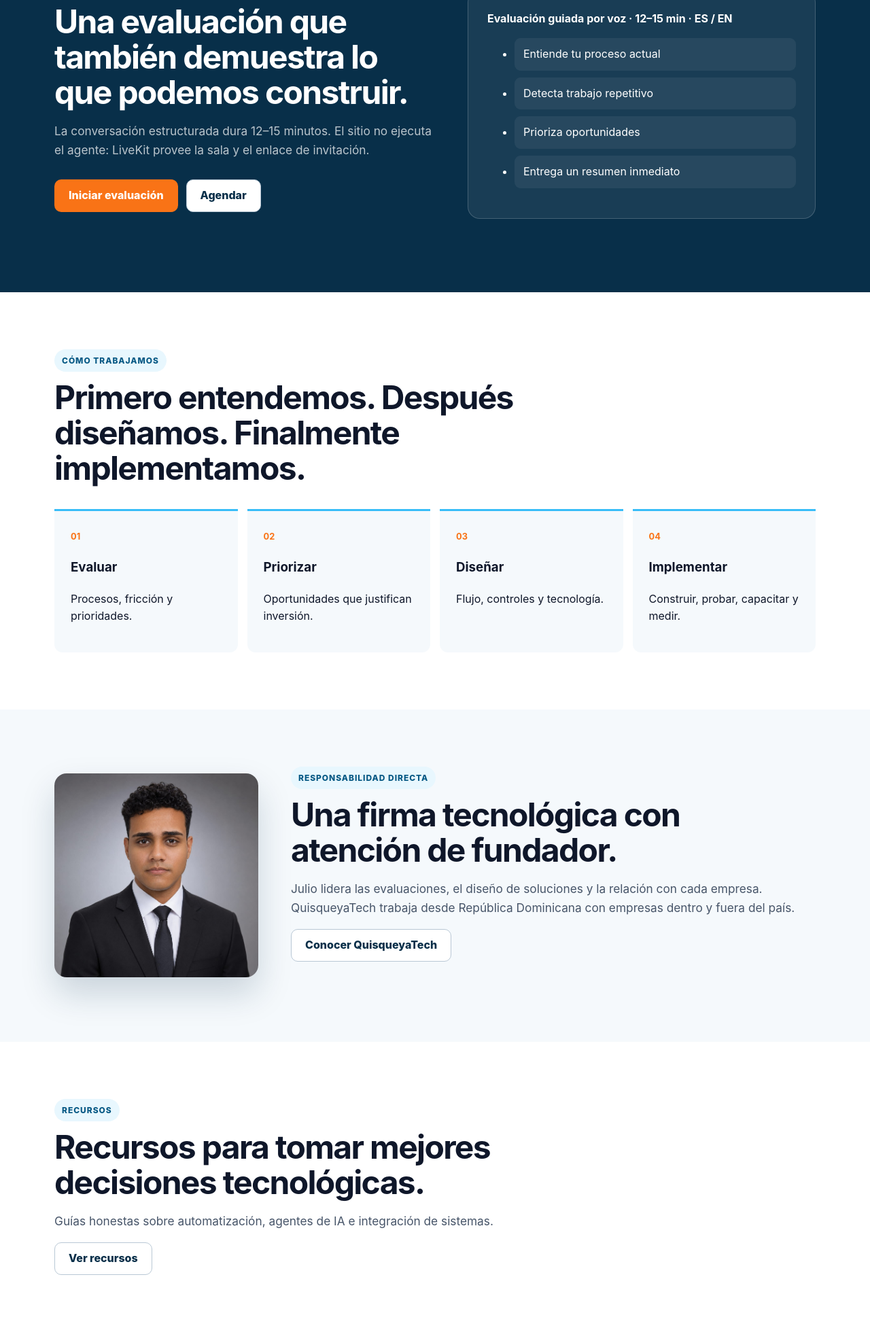
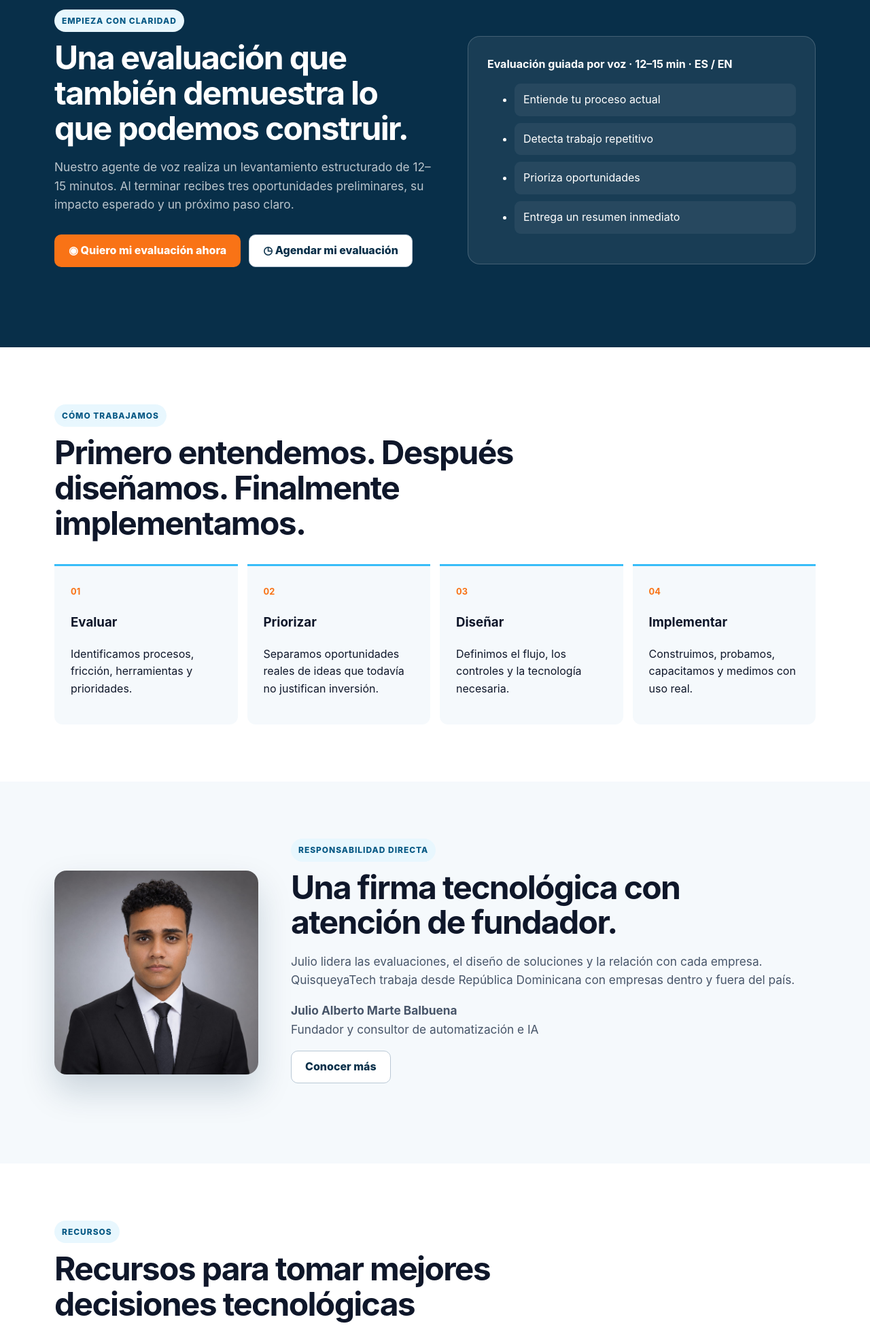
Before and after one commit to JulioMarte/Quisqueyatech.com, an Astro site: page / in a window 1280 px wide. Shown: the part 2542-4499 px from the top of the page at 68% size. Built offline with nearby package versions, Linux system fonts and the light colour scheme; Astro itself is replaced by a stand-in of ours; no server answers.

Commit message:
feat: restore current main homepage parity in Astro

```diff
--- a/src/pages/index.astro
+++ b/src/pages/index.astro
@@ -1,13 +1,13 @@
 ---
 import BaseLayout from "../layouts/BaseLayout.astro";
-const livekit = import.meta.env.PUBLIC_LIVEKIT_ASSESSMENT_URL || "/evaluacion/ahora";
 ---
-<BaseLayout title="Automatización, IA y software para empresas" description="Evaluamos cómo opera tu equipo y diseñamos automatizaciones, agentes de IA y software que mejoran la productividad." path="">
-<section class="hero"><div class="container"><span class="eyebrow">Automatización, IA y software para empresas</span><h1>Tu empresa no necesita más herramientas.<span>Necesita que trabajen juntas.</span></h1><p class="lede">Evaluamos cómo opera tu equipo, detectamos dónde se pierde tiempo y diseñamos automatizaciones, agentes de IA y software que mejoran la productividad sin complicar la operación.</p><div class="actions"><a class="btn" href={livekit}>◉ Quiero mi evaluación ahora</a><a class="btn outline" href="/evaluacion/agendar">◷ Agendar mi evaluación</a></div><div class="notes"><span>Evaluación inicial sin costo</span><span>Disponible en español e inglés</span><span>Resumen preliminar inmediato</span></div><div class="system-flow"><div class="flow-chip">Automatización</div><div class="flow-chip">Agentes de IA</div><div class="flow-chip">Software</div><div class="flow-output">Un solo sistema →</div></div></div></section>
+<BaseLayout title="Automatización, IA y software para empresas" description="Evaluamos cómo opera tu equipo, detectamos dónde se pierde tiempo y diseñamos automatizaciones, agentes de IA y software que mejoran la productividad sin complicar la operación." locale="es" path="">
+<section class="hero"><div class="container"><span class="eyebrow">Automatización, IA y software para empresas</span><h1>Tu empresa no necesita más herramientas.<span>Necesita que trabajen juntas.</span></h1><p class="lede">Evaluamos cómo opera tu equipo, detectamos dónde se pierde tiempo y diseñamos automatizaciones, agentes de IA y software que mejoran la productividad sin complicar la operación.</p><div class="actions"><a class="btn" href="/evaluacion/ahora">◉ Quiero mi evaluación ahora</a><a class="btn outline" href="/evaluacion/agendar">◷ Agendar mi evaluación</a></div><div class="notes"><span>Evaluación inicial sin costo</span><span>Disponible en español e inglés</span><span>Resumen preliminar inmediato</span></div><div class="system-flow"><div class="flow-chip">Automatización</div><div class="flow-chip">Agentes de IA</div><div class="flow-chip">Software</div><div class="flow-output">Un solo sistema →</div></div></div></section>
 <section class="section"><div class="container"><div class="section-head"><span class="eyebrow">El problema no es la falta de tecnología</span><h2>El trabajo se frena cuando procesos, personas y herramientas operan por separado.</h2><p>No recomendamos software por moda. Buscamos dónde se repite trabajo, se pierde información o una decisión llega demasiado tarde.</p></div><div class="grid">{[["Trabajo manual que se multiplica","Datos copiados entre formularios, hojas de cálculo y sistemas que nunca se sincronizan."],["Seguimientos que dependen de memoria","Solicitudes, clientes y tareas importantes quedan sin un próximo paso visible."],["Información difícil de convertir en decisiones","Los reportes llegan tarde o requieren horas de preparación manual."]].map(([t,p],i)=><article class="card"><div class="icon">0{i+1}</div><h3>{t}</h3><p>{p}</p></article>)}</div></div></section>
-<section class="section alt"><div class="container"><div class="section-head"><span class="eyebrow">Soluciones</span><h2>Tecnología aplicada a un resultado operativo claro.</h2><p>Podemos empezar con una mejora puntual o diseñar un sistema por fases.</p></div><div class="grid">{[["Automatización de procesos","Conecta tareas repetitivas, aprobaciones, seguimiento y reportes.","/soluciones/automatizacion"],["Agentes de IA","Agentes de voz o texto que recopilan información y ejecutan tareas con límites definidos.","/soluciones/agentes-de-ia"],["Software e integraciones","Aplicaciones e integraciones que unen los datos y herramientas que ya utilizas.","/soluciones/software-e-integraciones"]].map(([t,p,h],i)=><a class="card" href={h}><div class="icon">↗</div><h3>{t}</h3><p>{p}</p><p style="margin-top:18px;color:#c2410c;font-weight:800">Explorar solución →</p></a>)}</div></div></section>
-<section class="section dark"><div class="container assessment-panel"><div class="section-head"><span class="eyebrow">Empieza con claridad</span><h2>Una evaluación que también demuestra lo que podemos construir.</h2><p>La conversación estructurada dura 12–15 minutos. El sitio no ejecuta el agente: LiveKit provee la sala y el enlace de invitación.</p><div class="actions" style="justify-content:flex-start"><a class="btn" href={livekit}>Iniciar evaluación</a><a class="btn outline" href="/evaluacion/agendar">Agendar</a></div></div><div class="voice-card"><strong>Evaluación guiada por voz · 12–15 min · ES / EN</strong><ul><li>Entiende tu proceso actual</li><li>Detecta trabajo repetitivo</li><li>Prioriza oportunidades</li><li>Entrega un resumen inmediato</li></ul></div></div></section>
-<section class="section"><div class="container"><div class="section-head"><span class="eyebrow">Cómo trabajamos</span><h2>Primero entendemos. Después diseñamos. Finalmente implementamos.</h2></div><div class="steps">{[["01","Evaluar","Procesos, fricción y prioridades."],["02","Priorizar","Oportunidades que justifican inversión."],["03","Diseñar","Flujo, controles y tecnología."],["04","Implementar","Construir, probar, capacitar y medir."]].map(([n,t,p])=><div class="step"><strong>{n}</strong><h3>{t}</h3><p>{p}</p></div>)}</div></div></section>
-<section class="section alt"><div class="container founder"><img src="/team/julio-marte.jpeg" alt="Julio Alberto Marte Balbuena" loading="lazy" /><div class="section-head"><span class="eyebrow">Responsabilidad directa</span><h2>Una firma tecnológica con atención de fundador.</h2><p>Julio lidera las evaluaciones, el diseño de soluciones y la relación con cada empresa. QuisqueyaTech trabaja desde República Dominicana con empresas dentro y fuera del país.</p><a class="btn outline" href="/nosotros">Conocer QuisqueyaTech</a></div></div></section>
-<section class="section"><div class="container"><div class="section-head"><span class="eyebrow">Recursos</span><h2>Recursos para tomar mejores decisiones tecnológicas.</h2><p>Guías honestas sobre automatización, agentes de IA e integración de sistemas.</p><a class="btn outline" href="/recursos">Ver recursos</a></div></div></section>
+<section class="section alt"><div class="container"><div class="section-head"><span class="eyebrow">Soluciones</span><h2>Tecnología aplicada a un resultado operativo claro.</h2><p>Podemos empezar con una mejora puntual o diseñar un sistema por fases. La herramienta se elige después de entender el proceso.</p></div><div class="grid">{[["Automatización de procesos","Conecta tareas repetitivas, aprobaciones, seguimiento y reportes para que el trabajo avance sin persecución constante.","/soluciones/automatizacion"],["Agentes de IA","Agentes de voz o texto que recopilan información, atienden solicitudes y ejecutan tareas con límites definidos.","/soluciones/agentes-de-ia"],["Software e integraciones","Aplicaciones e integraciones que unen los datos y herramientas que tu empresa ya utiliza.","/soluciones/software-e-integraciones"]].map(([t,p,h])=><a class="card" href={h}><div class="icon">↗</div><h3>{t}</h3><p>{p}</p><p style="margin-top:18px;color:#c2410c;font-weight:800">Explorar solución →</p></a>)}</div></div></section>
+<section class="section dark"><div class="container assessment-panel"><div class="section-head"><span class="eyebrow">Empieza con claridad</span><h2>Una evaluación que también demuestra lo que podemos construir.</h2><p>Nuestro agente de voz realiza un levantamiento estructurado de 12–15 minutos. Al terminar recibes tres oportunidades preliminares, su impacto esperado y un próximo paso claro.</p><div class="actions" style="justify-content:flex-start"><a class="btn" href="/evaluacion/ahora">◉ Quiero mi evaluación ahora</a><a class="btn outline" href="/evaluacion/agendar">◷ Agendar mi evaluación</a></div></div><div class="voice-card"><strong>Evaluación guiada por voz · 12–15 min · ES / EN</strong><ul><li>Entiende tu proceso actual</li><li>Detecta trabajo repetitivo</li><li>Prioriza oportunidades</li><li>Entrega un resumen inmediato</li></ul></div></div></section>
+<section class="section"><div class="container"><div class="section-head"><span class="eyebrow">Cómo trabajamos</span><h2>Primero entendemos. Después diseñamos. Finalmente implementamos.</h2></div><div class="steps">{[["01","Evaluar","Identificamos procesos, fricción, herramientas y prioridades."],["02","Priorizar","Separamos oportunidades reales de ideas que todavía no justifican inversión."],["03","Diseñar","Definimos el flujo, los controles y la tecnología necesaria."],["04","Implementar","Construimos, probamos, capacitamos y medimos con uso real."]].map(([n,t,p])=><div class="step"><strong>{n}</strong><h3>{t}</h3><p>{p}</p></div>)}</div></div></section>
+<section class="section alt"><div class="container founder"><img src="/team/julio-marte.jpeg" alt="Julio Alberto Marte Balbuena" loading="lazy"/><div class="section-head"><span class="eyebrow">Responsabilidad directa</span><h2>Una firma tecnológica con atención de fundador.</h2><p>Julio lidera las evaluaciones, el diseño de soluciones y la relación con cada empresa. QuisqueyaTech trabaja desde República Dominicana con empresas dentro y fuera del país.</p><p><strong>Julio Alberto Marte Balbuena</strong><br/>Fundador y consultor de automatización e IA</p><a class="btn outline" href="/nosotros">Conocer más</a></div></div></section>
+<section class="section"><div class="container"><div class="section-head"><span class="eyebrow">Recursos</span><h2>Recursos para tomar mejores decisiones tecnológicas</h2><p>Guías honestas sobre automatización, agentes de IA e integración de sistemas. Sin tendencias vacías ni promesas infladas.</p><a class="btn outline" href="/recursos">Ver recursos</a></div></div></section>
+<section class="section dark signature-cta"><div class="container" style="max-width:820px;text-align:center"><h2>Descubre dónde la tecnología puede producir el mayor impacto.</h2><p>Completa la evaluación ahora o reserva el horario que te resulte más cómodo.</p><div class="actions"><a class="btn" href="/evaluacion/ahora">Quiero mi evaluación ahora</a><a class="btn outline" href="/evaluacion/agendar">◷ Agendar mi evaluación</a></div></div></section>
 </BaseLayout>
```
